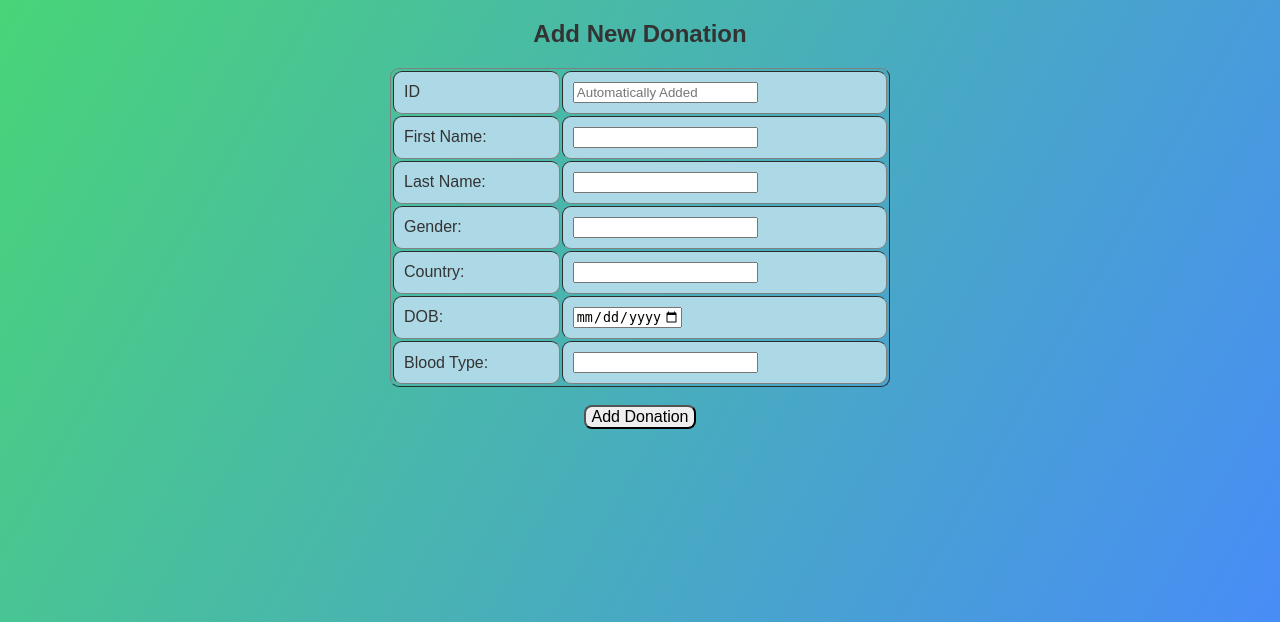
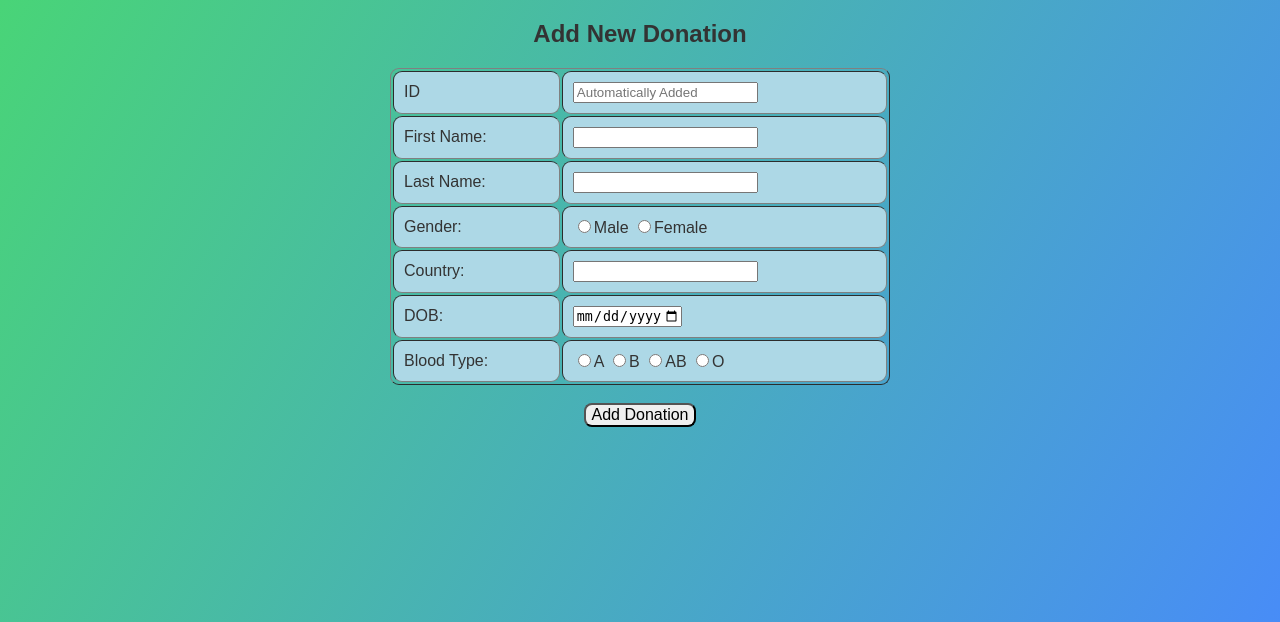
Before and after one commit to EyadMohamed919/Al-Haram-Specialized-Hospital, a PHP site: page /Donations/CreateBloodDonationAP.php in a window 1280 px wide. Shown: the top 622 px of the page. Run offline with PHP 8.4, Linux system fonts and the light colour scheme.

Commit message:
Updated some php
Made blood types and gender radio

```diff
--- a/Donations/CreateBloodDonationAP.php
+++ b/Donations/CreateBloodDonationAP.php
@@ -23,7 +23,8 @@
             </tr>
             <tr>
                 <td>Gender:</td>
-                <td><input type="text" name="Gender" required></td>
+                <td><input type="radio" name="Gender" value="Male"required>Male
+                <input type="radio" name="Gender" value="Female"required>Female</td>
             </tr>
             <tr>
                 <td>Country:</td>
@@ -35,7 +36,11 @@
             </tr>
             <tr>
                 <td>Blood Type:</td>
-                <td><input type="text" name="BloodType" required></td>
+                <td><input type="radio" name="BloodType" value="A" required>A
+                <input type="radio" name="BloodType" value="B" required>B
+                <input type="radio" name="BloodType" value="AB" required>AB
+                <input type="radio" name="BloodType" value="O" required>O</td>
+
 
     </form>
 </table><br>
--- a/Donations/OrganCreateButton.php
+++ b/Donations/OrganCreateButton.php
@@ -23,7 +23,8 @@
             </tr>
             <tr>
                 <td>Gender:</td>
-                <td><input type="text" name="Gender" required></td>
+                <td><input type="radio" name="Gender" value="Male"required>Male
+                <input type="radio" name="Gender" value="Female"required>Female</td>
             </tr>
             <tr>
                 <td>Country:</td>
```
Also changed, not shown: Donations/BloodDonBE.php (+6 -11 lines).
